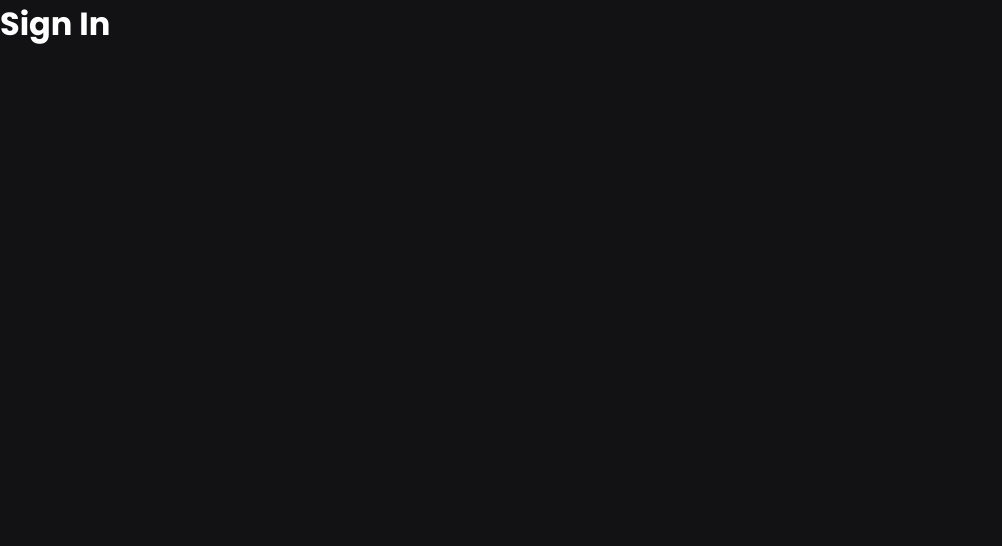
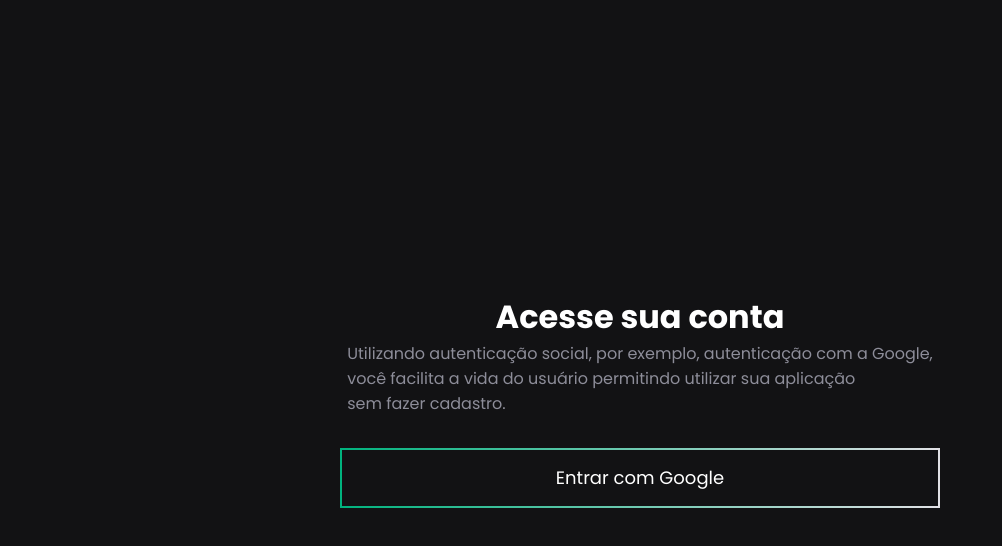
Before and after one commit to joaofaveri/auth-google-firebase, a React (Vite) app: page / in a window 1280 px wide. Shown: the top 546 px of the page, without its empty margins (0-1002 px from the left). Built offline with nearby package versions, Linux system fonts and the light colour scheme.

Commit message:
feat: signin style

```diff
--- a/src/pages/SignIn/index.tsx
+++ b/src/pages/SignIn/index.tsx
@@ -1,5 +1,18 @@
+import './styles.scss'
+
 export function SignIn() {
   return (
-    <h1>Sign In</h1>
+    <div className="container">
+      <h1>Acesse sua conta</h1>
+
+      <span>
+        Utilizando autenticação social, por exemplo, autenticação com a Google,<br />
+          você facilita a vida do usuário permitindo utilizar sua aplicação <br /> sem fazer cadastro.
+      </span>
+
+      <button type="button" className="button">
+        Entrar com Google
+      </button>
+    </div>
   )
 }
--- /dev/null
+++ b/src/pages/SignIn/styles.scss
@@ -0,0 +1,24 @@
+.container {
+  width: 100%;
+  height: 100vh;
+  display: flex;
+  flex: 1;
+  flex-direction: column;
+  align-items: center;
+  justify-content: center;
+
+  span {
+    color: var(--caption);
+
+  }
+}
+
+.button {
+  height: 60px;
+  width: 600px;
+  color: var(--text);
+  background: none;
+  border-image: linear-gradient(to right, var(--primary), var(--gray)) 1;
+  margin-top: 32px;
+  font-size: 18px;
+}
```
